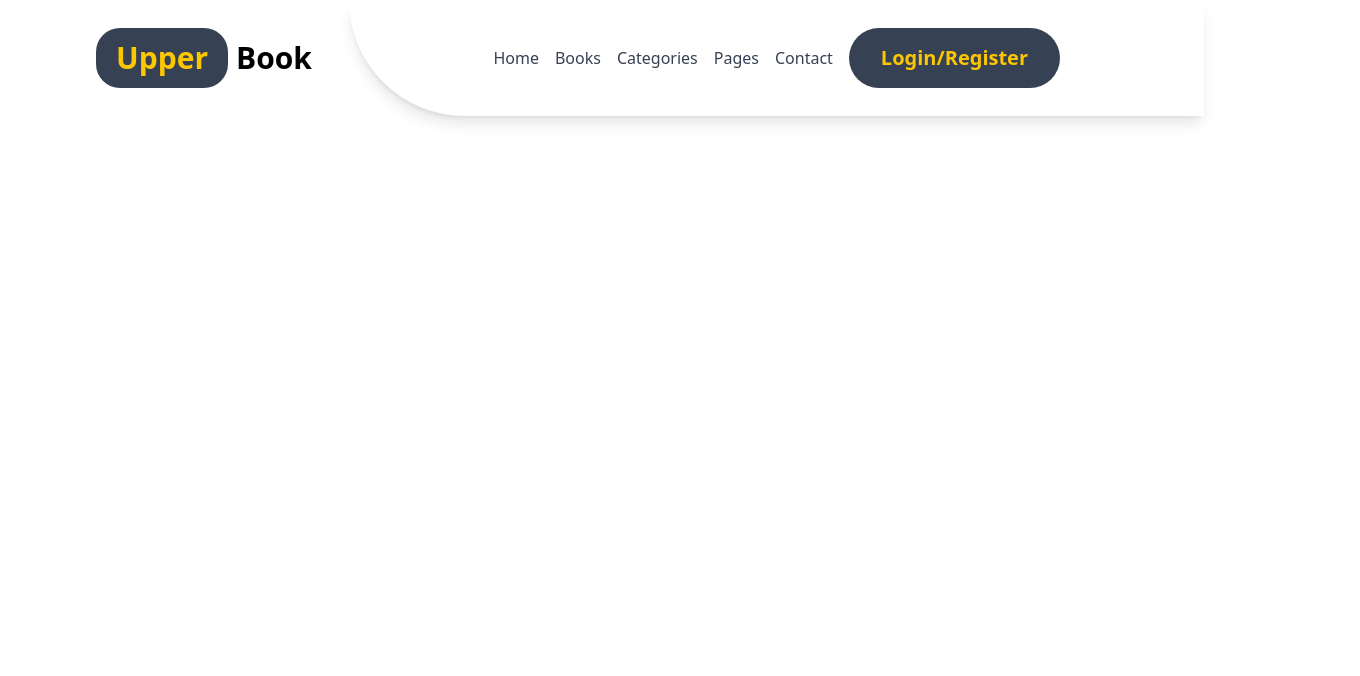
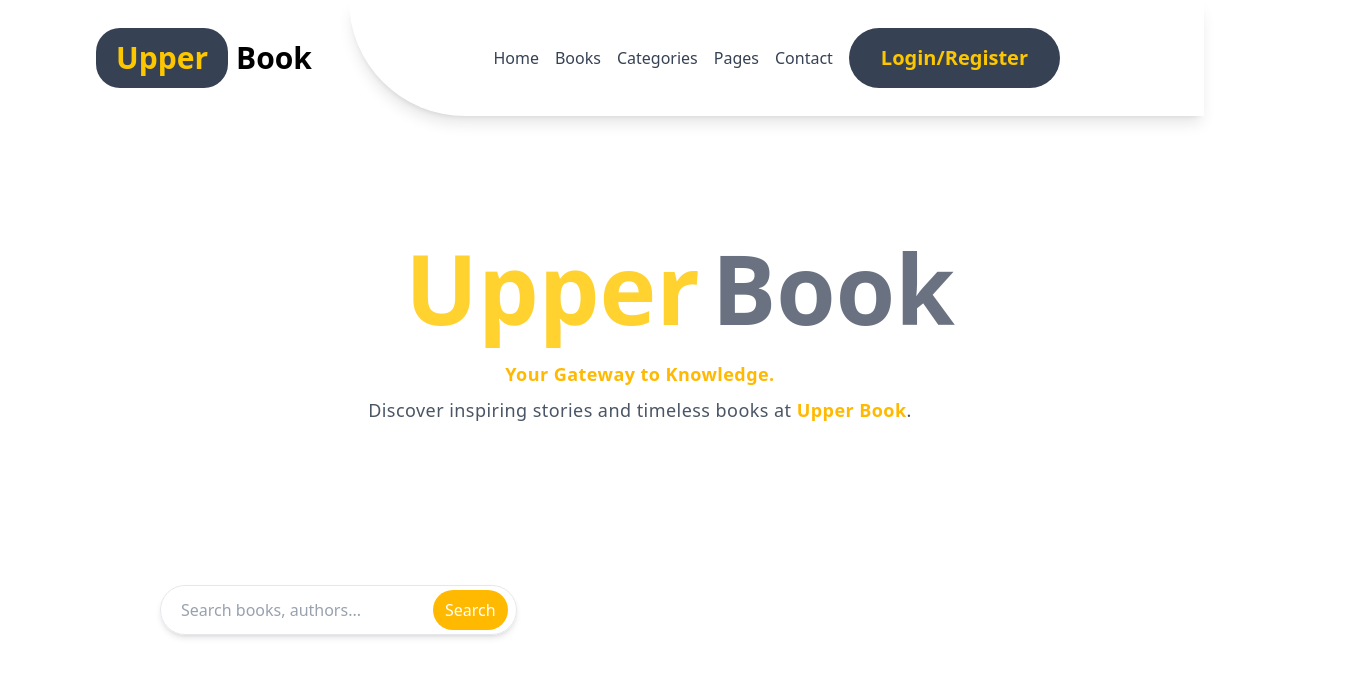
Before and after one commit to sofimes/upperbookstore, a React app in the folder frontend/: page / in a window 1280 px wide. Shown: the top 676 px of the page, 1360 px wide, since content can reach past the window. Built offline with nearby package versions, Linux system fonts and the light colour scheme; the HTML template or start-up script is replaced by a standard one.

Commit message:
importing main and bookcollection section here

```diff
--- a/frontend/src/pages/Home.jsx
+++ b/frontend/src/pages/Home.jsx
@@ -1,8 +1,14 @@
 import React from "react";
+import Main from "../components/home/Main";
+import BookCollection from "../components/home/BookCollection";
 
 const Home = () => {
-  return;
-  //   <h1 class="text-3xl font-bold underline"> Hello world! </h1>;
+  return (
+    <div>
+      <Main />
+      <BookCollection />
+    </div>
+  );
 };
 
 export default Home;
```
